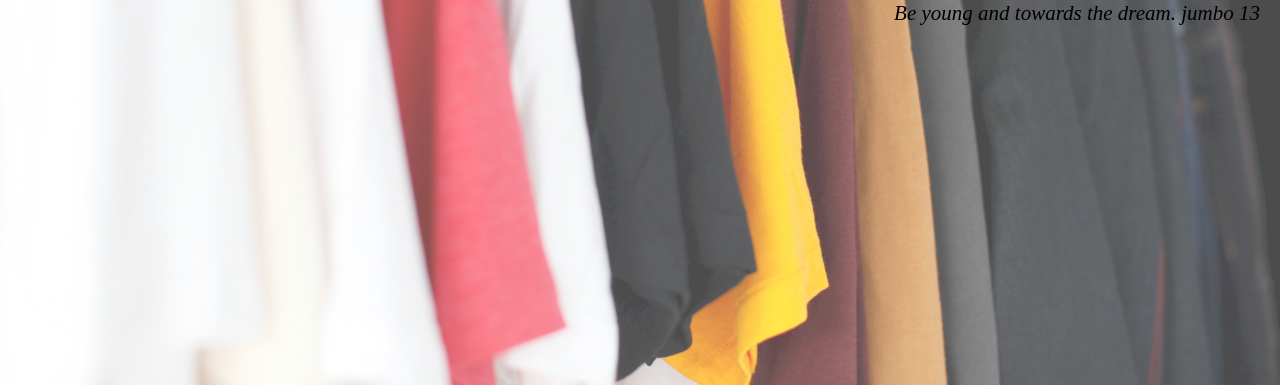
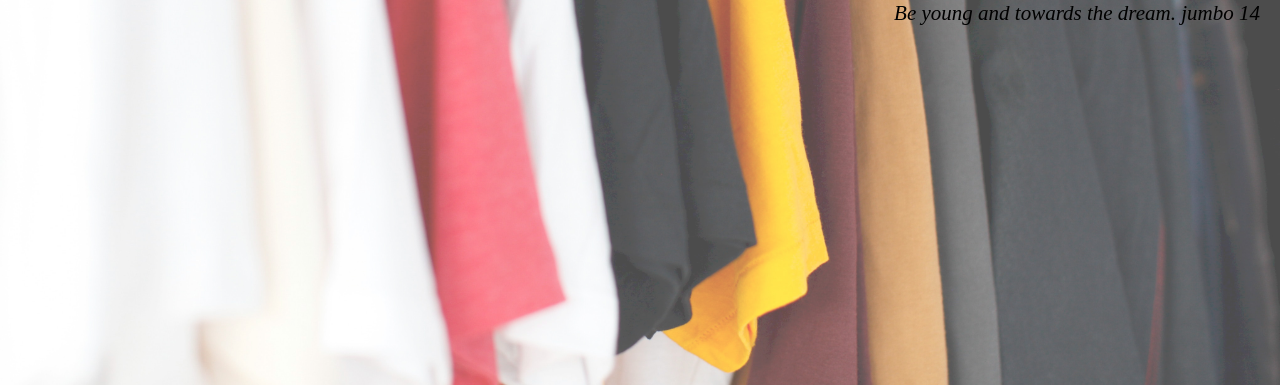
Before and after one commit to OoiSiangMing/Project, a website: page index.html in a window 1280 px wide. Shown: the part 410-795 px from the top of the page. Drawn offline with nearby package versions, Linux system fonts and the light colour scheme; files whose address does not match are found by name.

Commit message:
jumbo 14

```diff
--- a/index.html
+++ b/index.html
@@ -38,7 +38,7 @@ body {
     <div class="jumbotron">
         <div class="containerindex">
             <h1 class="title-text">Youngor</h1>
-            <p class="title-text2">Be young and towards the dream. jumbo 13</p>
+            <p class="title-text2">Be young and towards the dream. jumbo 14</p>
         </div>
     </div>
 
--- a/public/css/style.css
+++ b/public/css/style.css
@@ -65,6 +65,7 @@
   margin-bottom: 0;
   background-image: url('public/img/banner.jpg');
   background-size: cover;
+  background-position: center; /* Optional, to center the image */
   height: 100vh; /* Adjust the height as needed */
   position: relative;
   color: white; /* Ensure text color is visible on the image */
```
